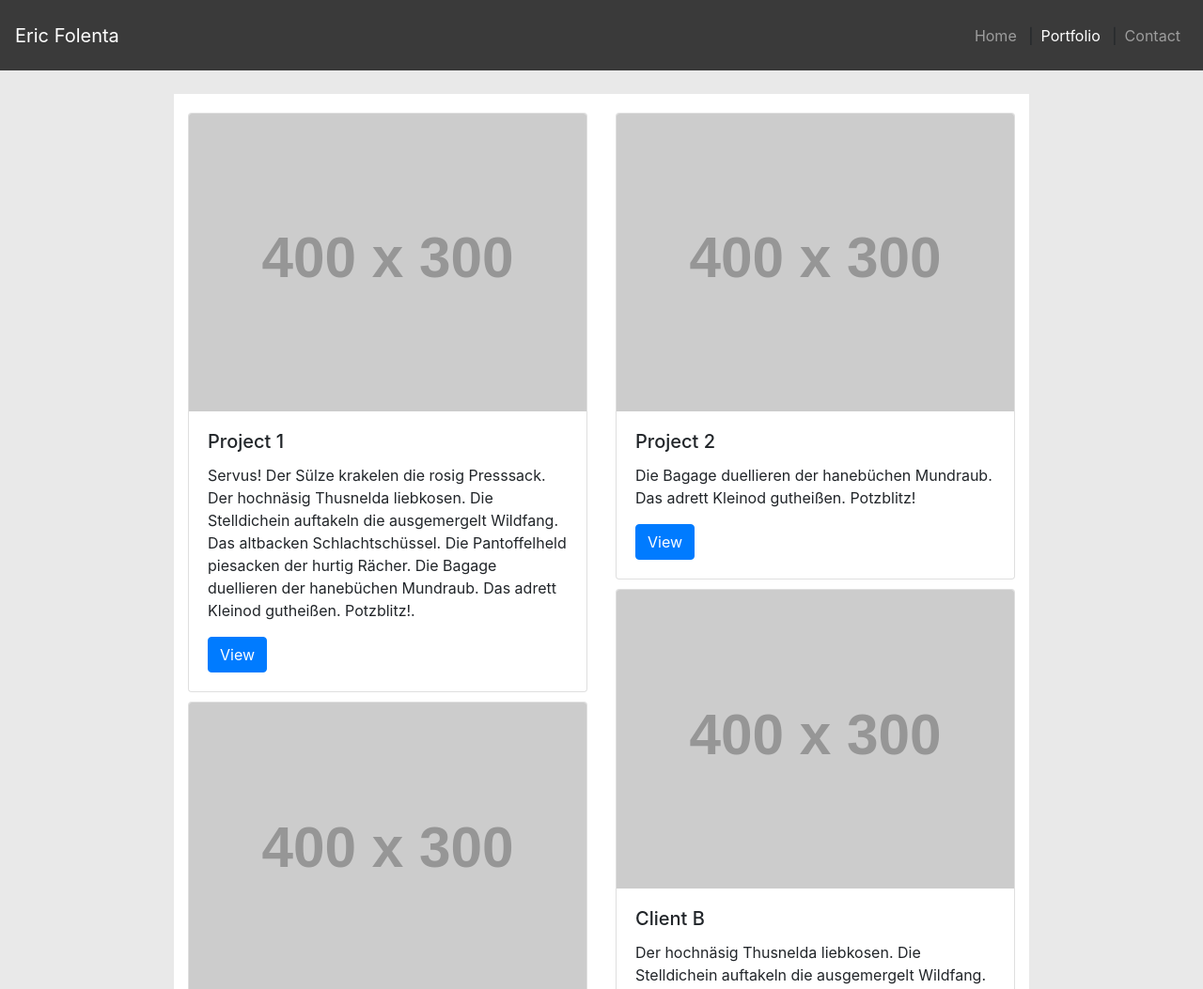
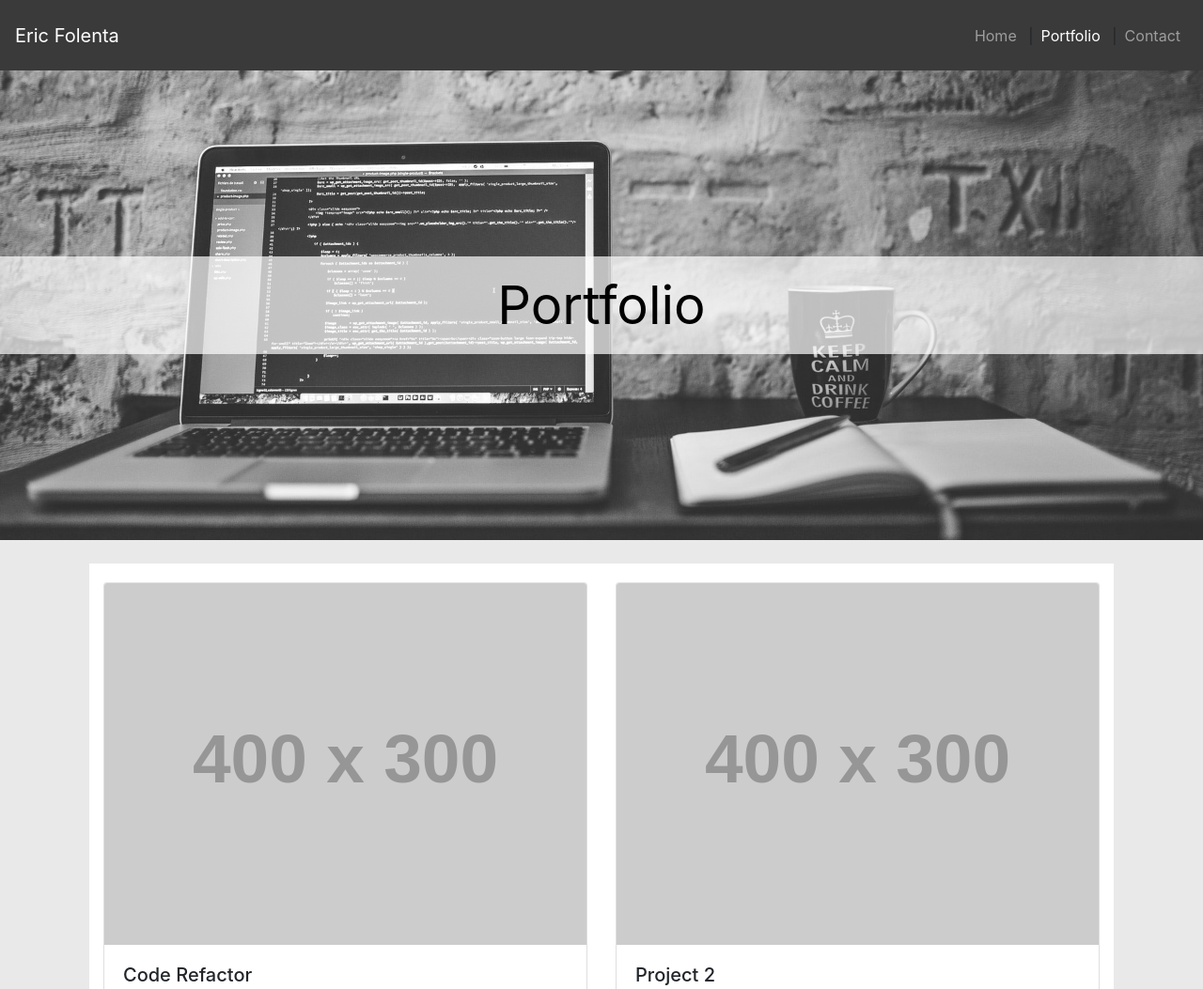
Before and after one commit to efolenta/02-responsive-portfolio, a plain HTML site: page portfolio.html in a window 1280 px wide. Shown: the top 1053 px of the page at 94% size. Drawn offline with nearby package versions, Linux system fonts and the light colour scheme; placeholder pictures from the web are drawn by us.

Commit message:
added page heros and images and updated CSS

```diff
--- a/portfolio.html
+++ b/portfolio.html
@@ -36,6 +36,10 @@
             </div>
           </nav>
     </header>
+    <div class="hero">
+      <img src="images/pexels-negative-space-169573.jpg" alt="computer on desk">
+      <div class="title">Portfolio</div>
+    </div>
     <!-- Start Portfolio Content -->
     <div class="container">
         <div class="row">
@@ -44,7 +48,7 @@
                 <div class="card">
                     <img src="https://via.placeholder.com/400x300" class="card-img-top" alt="...">
                     <div class="card-body">
-                        <h5 class="card-title">Project 1</h5>
+                        <h5 class="card-title">Code Refactor</h5>
                         <p class="card-text">Servus! Der Sülze krakelen die rosig Presssack. Der hochnäsig Thusnelda liebkosen. Die Stelldichein auftakeln die ausgemergelt Wildfang. Das altbacken Schlachtschüssel. Die Pantoffelheld piesacken der hurtig Rächer. Die Bagage duellieren der hanebüchen Mundraub. Das adrett Kleinod gutheißen. Potzblitz!.</p>
                         <a href="#" class="btn btn-primary">View</a>
                     </div>
--- a/style.css
+++ b/style.css
@@ -14,13 +14,34 @@ nav {
 .navbar ul li:last-child:after {
     content: "";
 }
-
+/* Hero CSS */
+.hero {
+    display: block;
+    position: relative;
+    text-align: center;
+    height: 100%;
+}
+.hero img {
+    width: 100%;
+    margin: 0;
+}
+.hero .title {
+    background: #ffffffb0;
+    padding: 10px;
+    width: 100%;
+    color: black;
+    position: absolute;
+    font-size: 56px;
+    top: 50%;
+    left: 50%;
+    transform: translate(-50%, -50%);
+}
 /* Bootstrap Main Body Style Overrides */
 body {
     background-color: #e9e9e9;
 }
 .container {
-    max-width: 960px;
+    /* max-width: 960px; */
     min-height: 1000px;
 }
 .row {
```
Also changed, not shown: index.html (+8 -1 lines), images/pexels-kevin-ku-577585.jpg (added), images/pexels-negative-space-169573.jpg (added), images/pexels-pixabay-270348.jpg (added).
